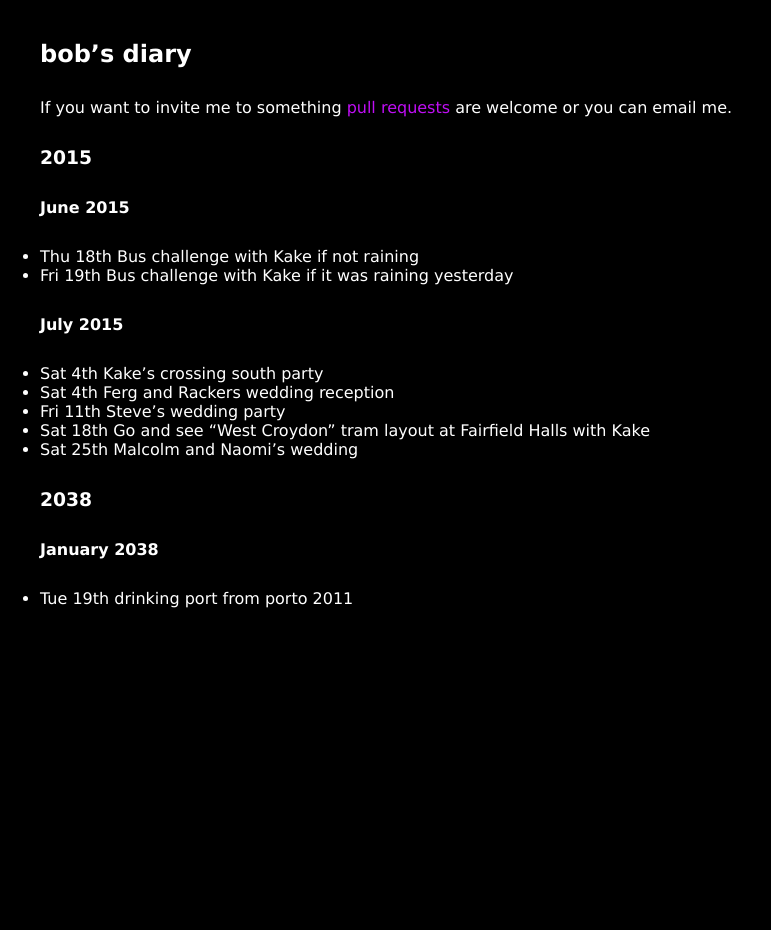
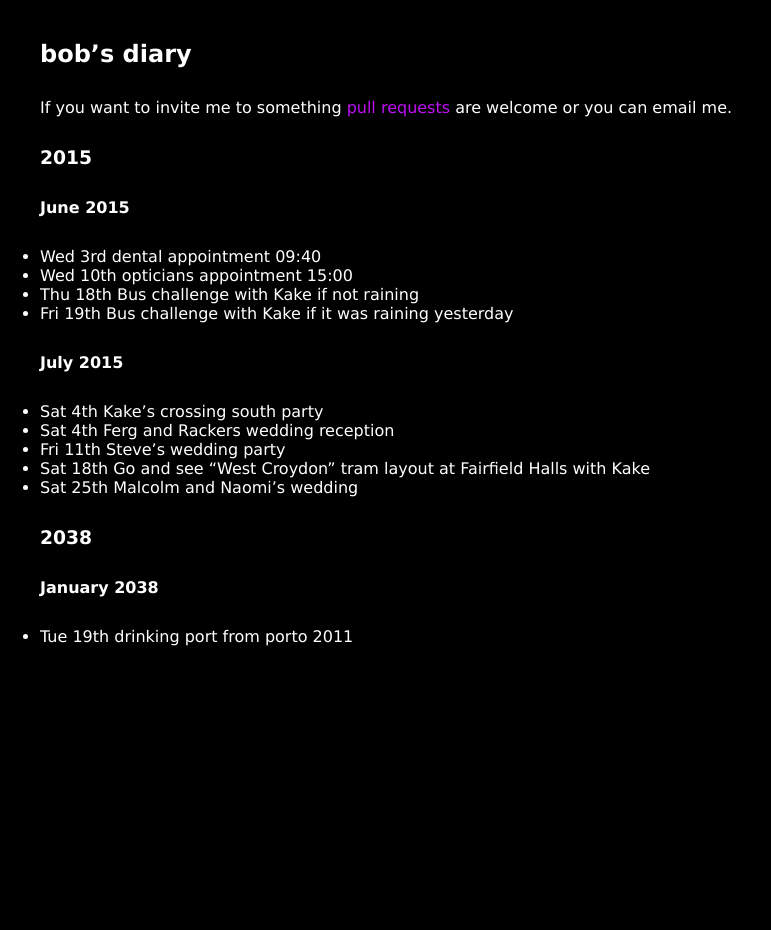
Before and after one commit to rjw1/randomness.org.uk, a Jekyll site: the page built from diary/index.md, in a window 1280 px wide. Shown: the whole page, without its empty margins (0-771 px from the left). Built offline with Jekyll 4.4.1, drawn with Linux system fonts in a browser that asks for light colours; Markdown is read by kramdown in place of the engine named in the settings.

Commit message:
add appointments

```diff
--- a/diary/index.md
+++ b/diary/index.md
@@ -12,6 +12,8 @@ are welcome or you can email me.
 
 #### June 2015 ####
 
+* Wed 3rd dental appointment 09:40
+* Wed 10th opticians appointment 15:00
 * Thu 18th Bus challenge with Kake if not raining
 * Fri 19th Bus challenge with Kake if it was raining yesterday
 
```
